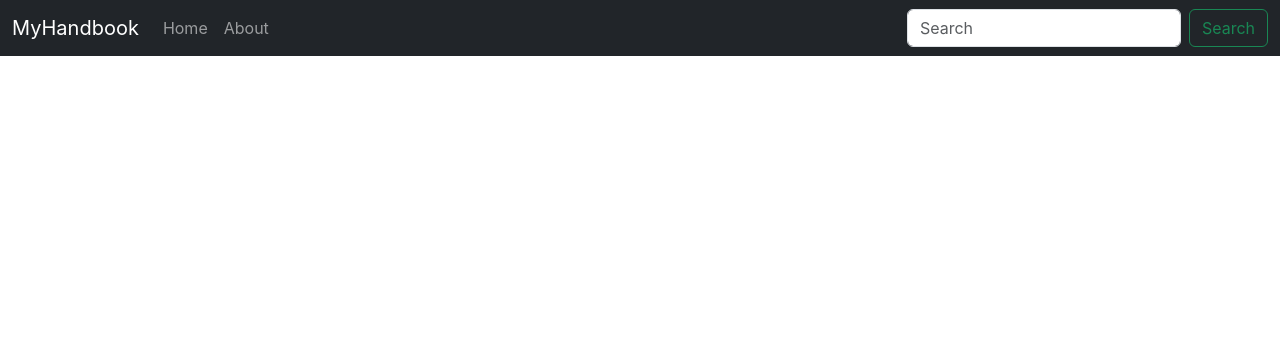
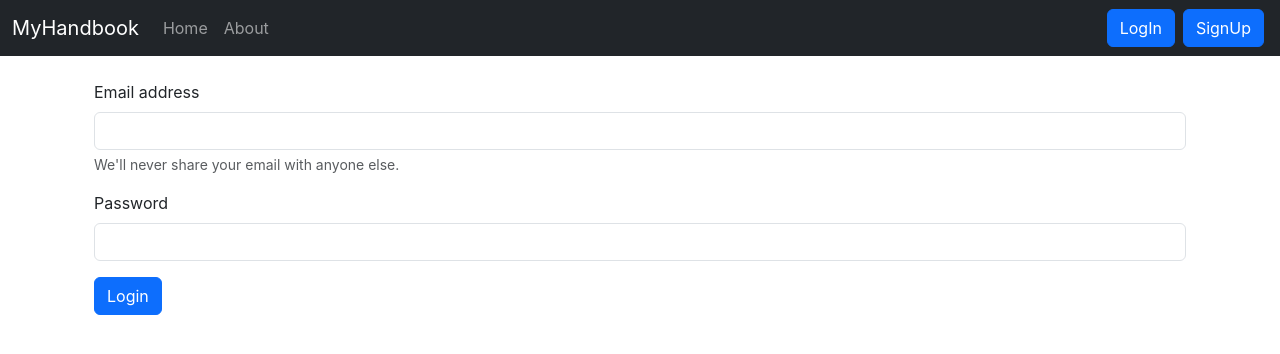
Before and after one commit to shyam7211/myhandbook-full-stack, a React (Create React App) app: page /login in a window 1280 px wide. Shown: the top 354 px of the page. Built offline with nearby package versions, Linux system fonts and the light colour scheme.

Commit message:
Created LogIn.js and SignUp.js and completed the login page for user to login.

```diff
--- a/src/App.js
+++ b/src/App.js
@@ -4,6 +4,8 @@
 import Home from './components/Home';
 import About from './components/About';
 import NoteState from './context/notes/NoteState';
+import SignUp from './components/SignUp';
+import LogIn from './components/LogIn';
 
 function App() {
   return (
@@ -15,6 +17,8 @@
             <Routes>
               <Route exact path='/' element={<Home />} />
               <Route exact path='/about' element={<About />} />
+              <Route exact path='/login' element={<LogIn />} />
+              <Route exact path='/signup' element={<SignUp />} />
             </Routes>
           </div>
         </Router>
--- /dev/null
+++ b/src/components/LogIn.js
@@ -0,0 +1,48 @@
+import React, { useState } from 'react'
+import { useNavigate } from 'react-router-dom';
+
+const LogIn = () => {
+    const [credentials, setCredentials] = useState({email: "", password: ""});
+    const navigate = useNavigate();
+
+    const handleSubmit = async (e) => {
+        e.preventDefault();
+        const response = await fetch('http://localhost:5000/api/auth/login',{
+            method: 'POST',
+            headers: {
+                'Content-Type': 'application/json'
+            },
+            body: JSON.stringify({email: credentials.email, password: credentials.password})
+        })
+        const json = await response.json();
+        console.log(json);
+        if(json.success){
+            navigate('/');
+        } else {
+            alert(json.error);
+        }
+    }
+
+    const onChange = (e) => {
+        setCredentials({ ...credentials, [e.target.name]: e.target.value });
+    }
+
+    return (
+        <div className='container my-4'>
+            <form onSubmit={handleSubmit}>
+                <div className="mb-3">
+                    <label htmlFor="email" className="form-label">Email address</label>
+                    <input type="email" className="form-control" id="email" name='email' value={credentials.email} onChange={onChange} aria-describedby="emailHelp"/>
+                        <div id="emailHelp" className="form-text">We'll never share your email with anyone else.</div>
+                </div>
+                <div className="mb-3">
+                    <label htmlFor="passowrd" className="form-label">Password</label>
+                    <input type="password" className="form-control" id="password" name='password' value={credentials.password} onChange={onChange} />
+                </div>
+                <button type="submit" className="btn btn-primary">Login</button>
+            </form>
+        </div>
+    )
+}
+
+export default LogIn
--- a/src/components/Navbar.js
+++ b/src/components/Navbar.js
@@ -14,17 +14,17 @@
             <ul className="navbar-nav me-auto mb-2 mb-lg-0">
               <li className="nav-item">
                 {/* <Link className="nav-link" activeclassname="active" aria-current="page" to="/">Home</Link> */}
-          <Link className={`nav-link ${location.pathname === '/'? 'active': ""}`} aria-current="page" to="/">Home</Link>
+                <Link className={`nav-link ${location.pathname === '/' ? 'active' : ""}`} aria-current="page" to="/">Home</Link>
               </li>
               <li className="nav-item">
                 {/* <Link className="nav-link" activeclassname="active" to="/about">About</Link> */}
-          <Link className={`nav-link ${location.pathname === '/about'? 'active': ""}`} to="/about">About</Link>
+                <Link className={`nav-link ${location.pathname === '/about' ? 'active' : ""}`} to="/about">About</Link>
               </li>
 
             </ul>
-      <form className="d-flex" role="search">
-        <input className="form-control me-2" type="search" placeholder="Search" aria-label="Search" />
-        <button className="btn btn-outline-success" type="submit">Search</button>
+            <form className="d-flex">
+            <Link className="btn btn-primary mx-1" to="/login" role="button">LogIn</Link>
+            <Link className="btn btn-primary mx-1" to="/signup" role="button">SignUp</Link>
             </form>
           </div>
         </div>
--- /dev/null
+++ b/src/components/SignUp.js
@@ -0,0 +1,11 @@
+import React from 'react'
+
+const SignUp = () => {
+  return (
+    <div>
+      This is SignUp.
+    </div>
+  )
+}
+
+export default SignUp
```
Lines whose indentation alone changed are shown as unchanged.
